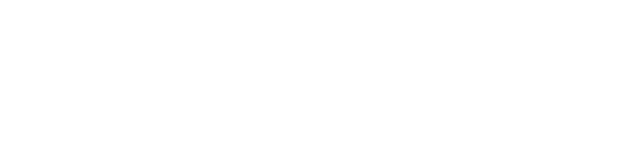
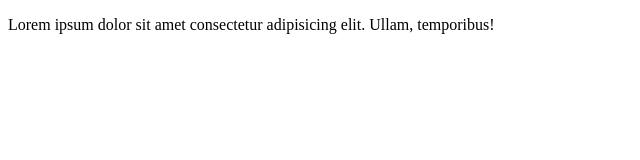
Before and after one commit to mckenziev/test-repositorio, a plain HTML site: page index.html in a window 1280 px wide. Shown: the whole page, without its empty margins (0-640 px from the left). Drawn offline with Linux system fonts and the light colour scheme.

Commit message:
Agregado DIV contenedor

```diff
--- a/index.html
+++ b/index.html
@@ -8,5 +8,12 @@
 </head>
 <body>
 
+    <!---DIV CONTENEDOR 1-->
+    <div class="container">
+        <div class="row">
+            <p>Lorem ipsum dolor sit amet consectetur adipisicing elit. Ullam, temporibus!</p>
+        </div>
+    </div>
+
 </body>
 </html>
```
